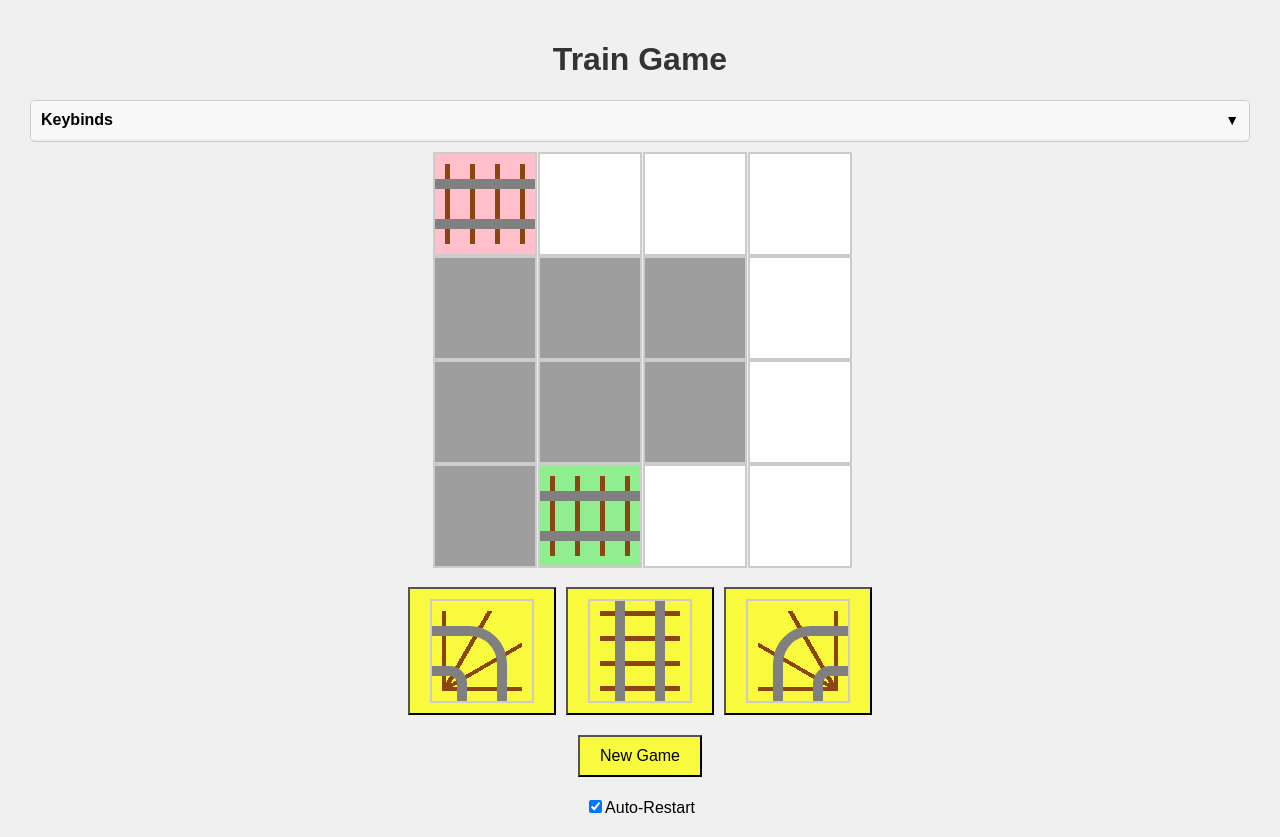
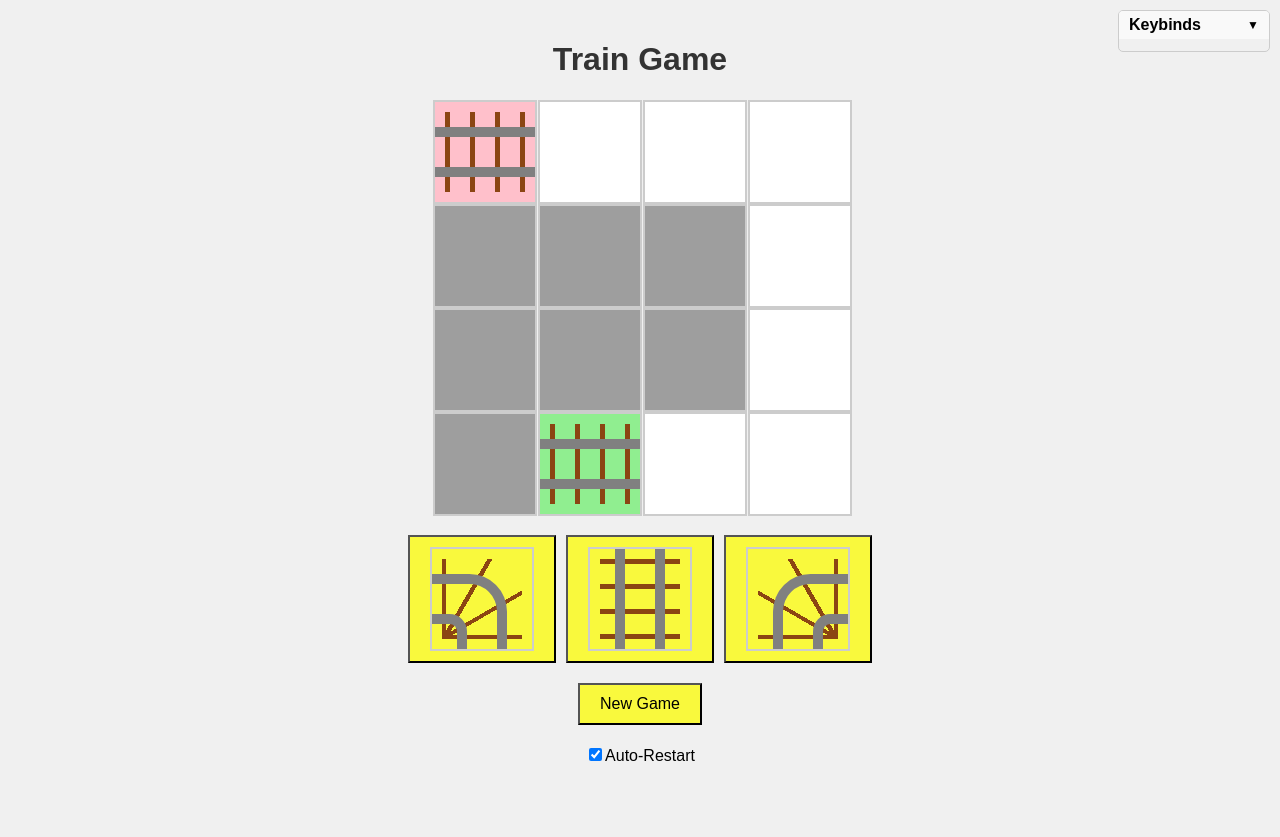
Before and after one commit to TrevorBurgoyne/train-game, a React (Create React App) app: page / in a window 1280 px wide. After the commit the page ends 800 px from the top, so only its background shows below. Built offline with nearby package versions, Linux system fonts and the light colour scheme.

Commit message:
Move keybinds to top right

```diff
--- a/src/components/Keybinds.tsx
+++ b/src/components/Keybinds.tsx
@@ -26,6 +26,7 @@ const Keybinds: React.FC = () => {
                                 <input
                                     type="text"
                                     value={key}
+                                    readOnly
                                     onKeyDown={(e) => handleKeybindChange(action, e)}
                                     onBlur={() => setEditingKeybind(null)}
                                 />
--- a/src/styles/Keybinds.css
+++ b/src/styles/Keybinds.css
@@ -1,32 +1,38 @@
 .keybinds-container {
+    position: absolute; /* Position it relative to the screen */
+    top: 10px; /* Distance from the top of the screen */
+    right: 10px; /* Distance from the right of the screen */
+    width: 200px; /* Shrink the width */
     border: 1px solid #ccc;
     border-radius: 5px;
-    margin: 10px;
     overflow: hidden;
-    transition: height 0.3s ease;
+    transition: height 0.3s ease, width 0.3s ease;
+    z-index: 1000; /* Ensure it appears above other elements */
 }
 
 .keybinds-container.minimized {
     height: 40px; /* Only show the header when minimized */
     cursor: pointer;
+    width: 150px; /* Shrink width when minimized */
 }
 
 .keybinds-container.expanded {
     height: auto; /* Expand to fit the content */
+    width: 200px; /* Full width when expanded */
 }
 
 .keybinds-header {
     display: flex;
     justify-content: space-between;
     align-items: center;
-    padding: 10px;
+    padding: 5px 10px; /* Adjust padding to fit smaller size */
     background-color: #f9f9f9;
     font-weight: bold;
     cursor: pointer;
 }
 
 .keybinds-header .arrow {
-    font-size: 14px;
+    font-size: 12px; /* Shrink arrow size */
     transition: transform 0.3s ease;
 }
 
@@ -35,7 +41,7 @@
 }
 
 .keybinds-list {
-    padding: 10px;
+    padding: 5px; /* Reduce padding for compactness */
     background-color: #fff;
 }
 
@@ -46,13 +52,13 @@
 }
 
 .keybind-item button {
-    padding: 5px 10px;
-    font-size: 14px;
+    padding: 3px 8px; /* Shrink button size */
+    font-size: 12px; /* Reduce font size */
     cursor: pointer;
 }
 
 .keybind-item input {
-    padding: 5px;
-    font-size: 14px;
-    width: 50px;
+    padding: 3px;
+    font-size: 12px; /* Reduce font size */
+    width: 40px; /* Shrink input width */
 }
```
